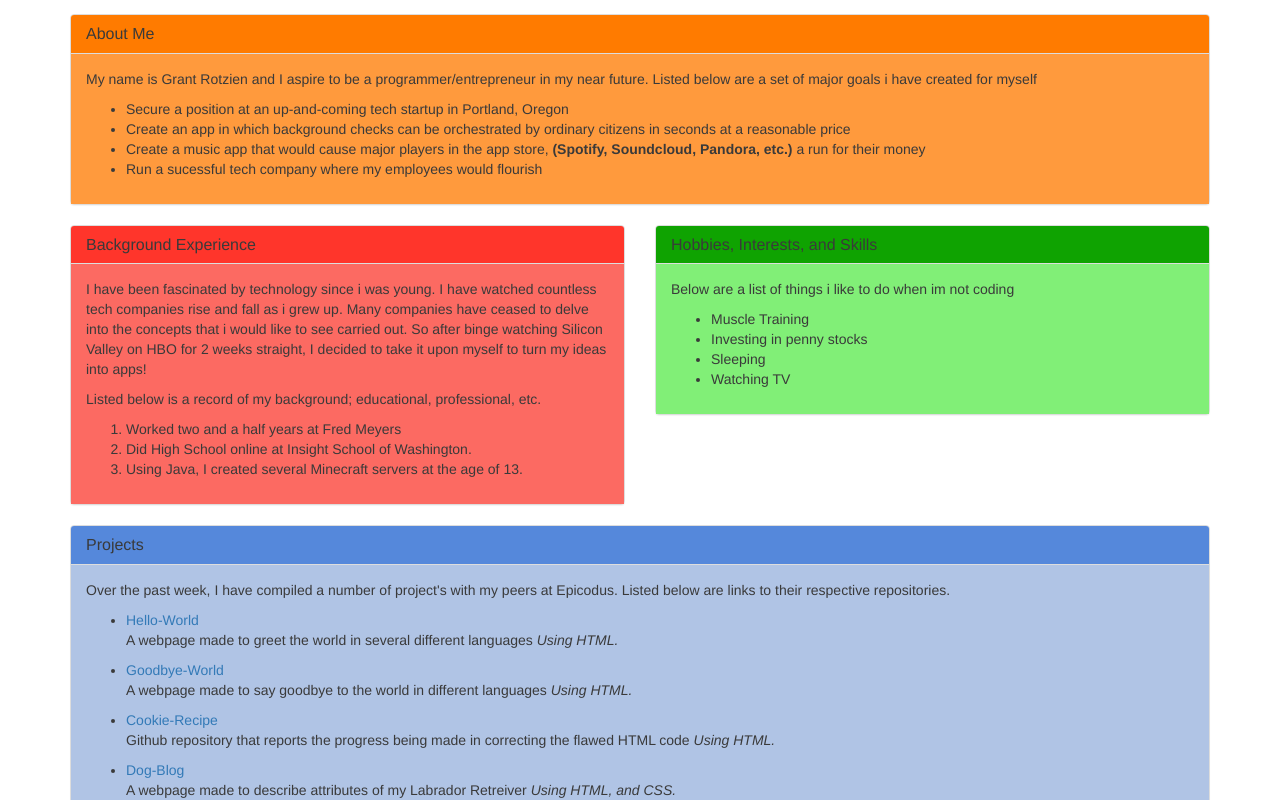
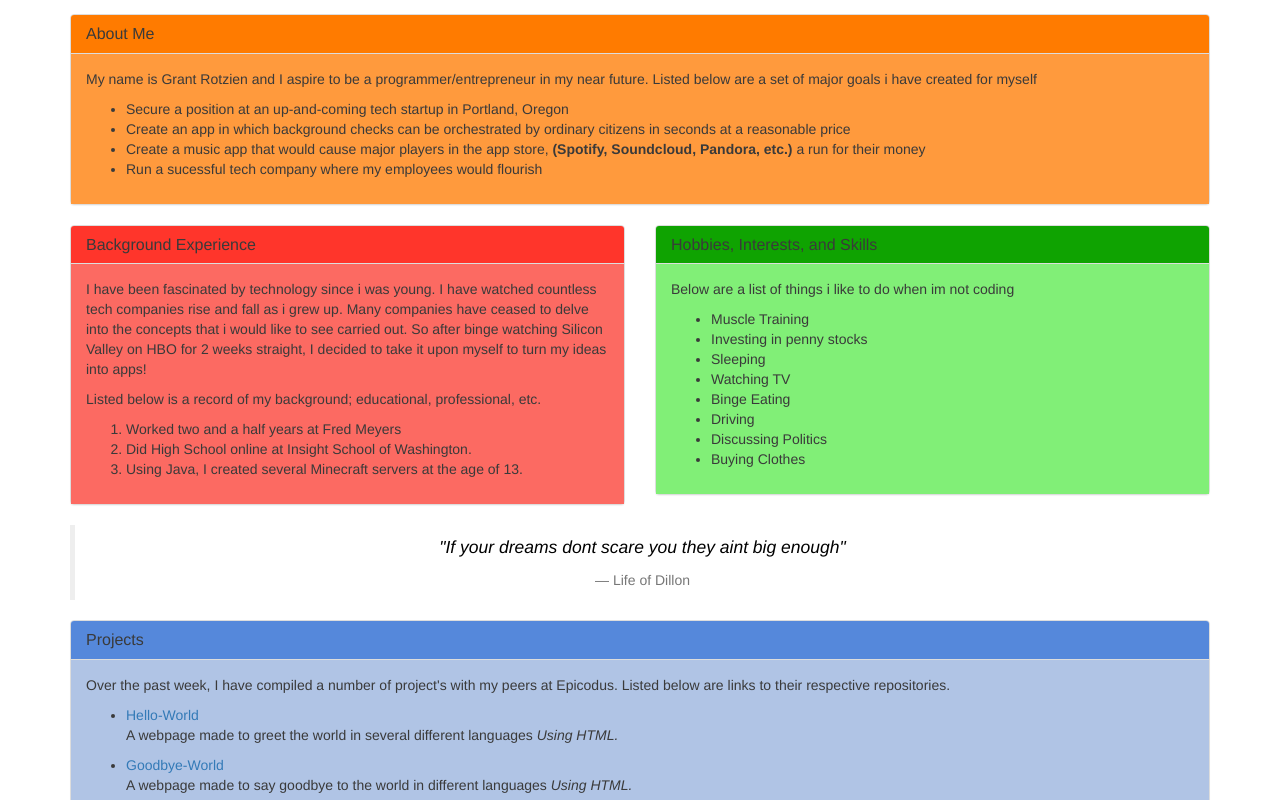
Before and after one commit to GrantRotzien/grantrotzien-portfolio, a plain HTML site: page index.html in a window 1280 px wide. Shown: the part 371-1171 px from the top of the page. Drawn offline with Linux system fonts and the light colour scheme.

Commit message:
add centered blockquote, add more html content

```diff
--- a/css/styles.css
+++ b/css/styles.css
@@ -1,8 +1,29 @@
+img {
+  float: none;
+}
+
+footer {
+  align-items: center;
+}
+
+h6 {
+  font-size: 25px;
+}
 
 
 h1 {
   text-align: center;
 }
+
+#quote {
+  color: black;
+  text-align: center;
+}
+
+.slant {
+  font-style: italic;
+}
+
 
 .panel-default > .panel-heading-custom1 {
   background: #ff7b00; color: #3a3a3a;
--- a/index.html
+++ b/index.html
@@ -45,7 +45,6 @@
               </ol>
             </div>
           </div>
-
         </div>
 
         <div class="col-md-6">
@@ -60,11 +59,20 @@
                 <li>Investing in penny stocks</li>
                 <li>Sleeping</li>
                 <li>Watching TV</li>
+                <li>Binge Eating</li>
+                <li>Driving</li>
+                <li>Discussing Politics</li>
+                <li>Buying Clothes</li>
               </ul>
             </div>
           </div>
         </div>
       </div>
+
+      <blockquote id="quote">
+        <p><span class="slant">"If your dreams dont scare you they aint big enough"</span></p>
+        <footer>Life of Dillon</footer>
+      </blockquote>
 
       <div class="panel panel-default">
         <div class="panel-heading panel-heading-custom4">
@@ -105,11 +113,7 @@
             </ul>
           </div>
         </div>
-
+      </div>
     </div>
-
-
-    </div>
-
   </body>
 </html>
```
